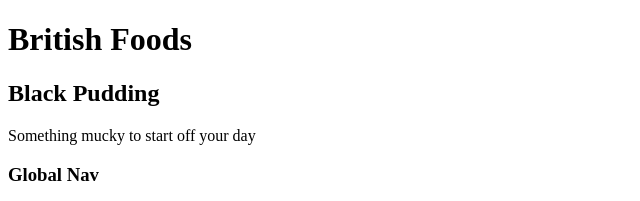
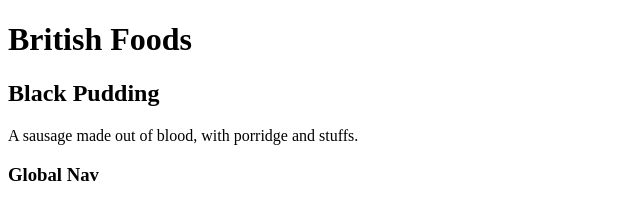
Before and after one commit to LKakulis/Hyperlink_exercise_LK, a plain HTML site: page Mushy/blackpudding.html in a window 1280 px wide. Shown: the top 201 px of the page, without its empty margins (0-640 px from the left). Drawn offline with Linux system fonts and the light colour scheme.

Commit message:
Update blackpudding.html

```diff
--- a/Mushy/blackpudding.html
+++ b/Mushy/blackpudding.html
@@ -8,7 +8,7 @@
 <body>
     <h1>British Foods</h1>
         <h2>Black Pudding</h2>
-            <p>Something mucky to start off your day</p>
+            <p>A sausage made out of blood, with porridge and stuffs.</p>
 <h3>Global Nav</h3>
 <ul>
 <li><a href="../Index.html">Home</a></li>
```
